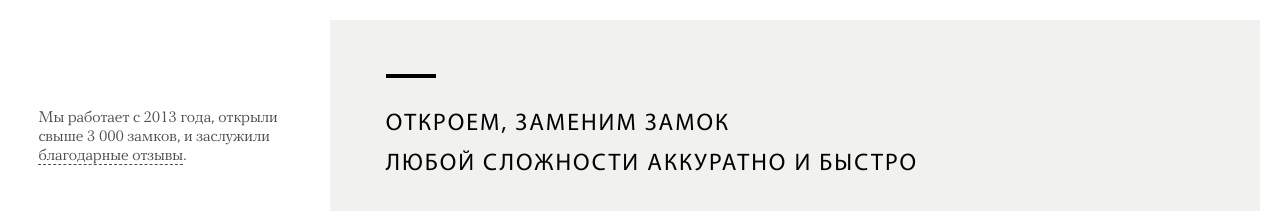
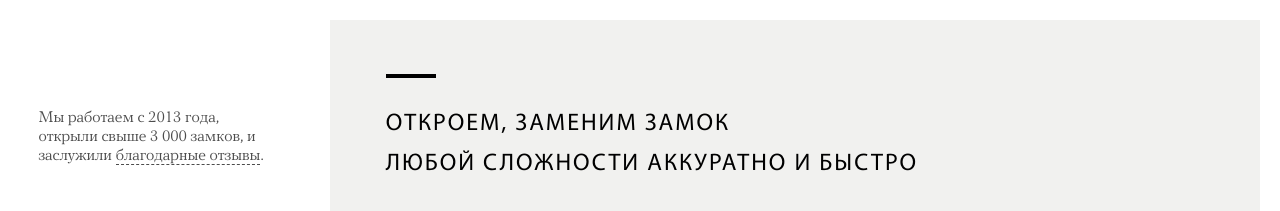
Before and after one commit to gubish/gubish.github.io, a website: page index.html in a window 1280 px wide. Shown: the top 211 px of the page. Drawn offline with Linux system fonts and the light colour scheme.

Commit message:
Update index.html

```diff
--- a/index.html
+++ b/index.html
@@ -26,7 +26,7 @@
         <div class="b-aside" onClick="document.getElementById('page').classList.remove('b-page_menu_open');">
             <div class="b-aside__body">
                 <div class="b-aside__text">
-                    Мы работает с 2013 года, открыли свыше 3 000 замков, и заслужили
+                    Мы работаем с 2013 года, открыли свыше 3 000 замков, и заслужили
                     <a href="#reviews" class="b-pseudo-link">благодарные отзывы</a>.
                 </div>
                 <ul class="b-phones">
```
